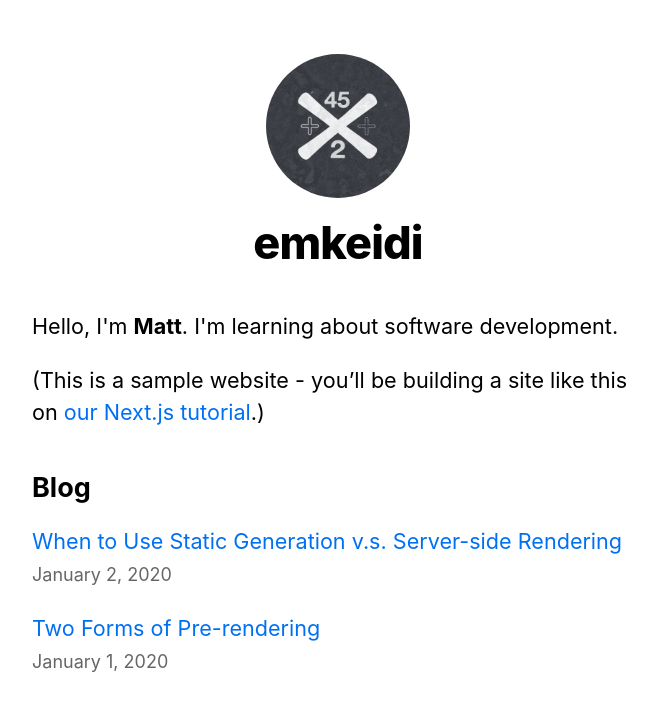
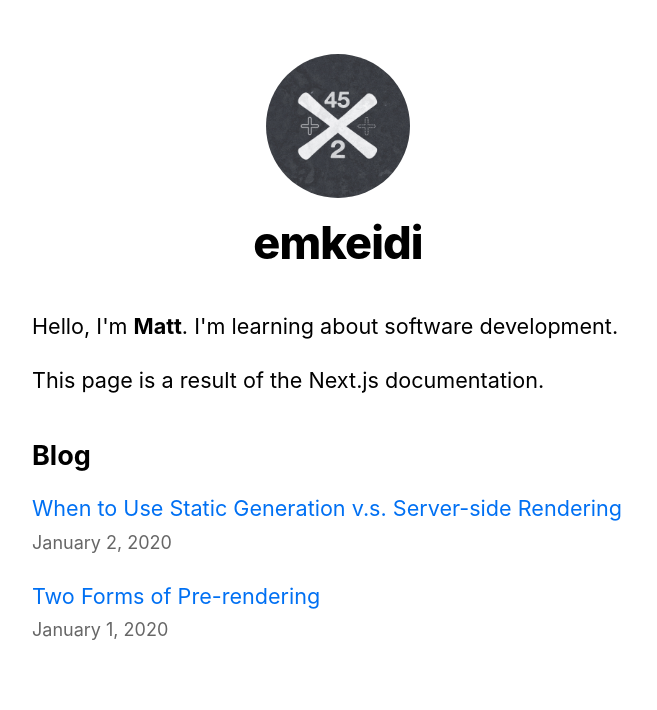
Before and after one commit to emkeidi/emkeidi.github.io, a Next.js app: page / in a window 1280 px wide. Shown: the top 710 px of the page, without its empty margins (302-959 px from the left). Built offline with nearby package versions, Linux system fonts and the light colour scheme.

Commit message:
Update index.js

```diff
--- a/pages/index.js
+++ b/pages/index.js
@@ -21,8 +21,7 @@
       <section className={utilStyles.headingMd}>
         <p>Hello, I'm <strong>Matt</strong>. I'm learning about software development.</p>
         <p>
-          (This is a sample website - you’ll be building a site like this on{' '}
-          <a href="https://nextjs.org/learn">our Next.js tutorial</a>.)
+          This page is a result of the Next.js documentation.
         </p>
       </section>
 
```
